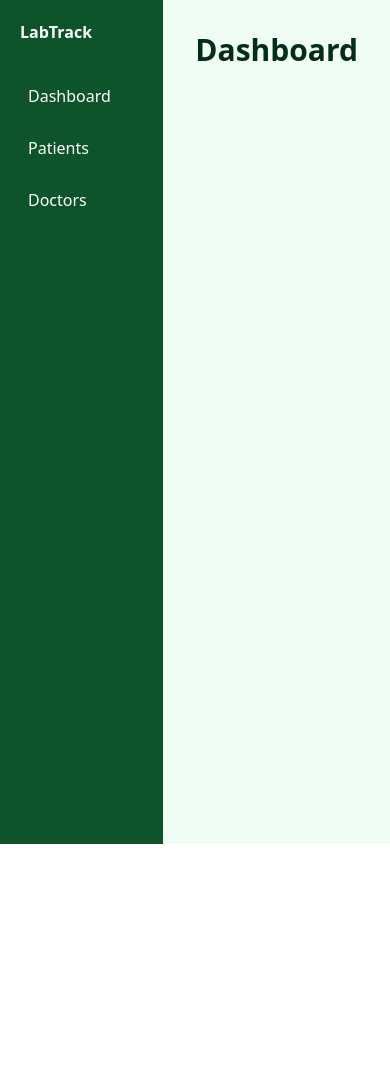
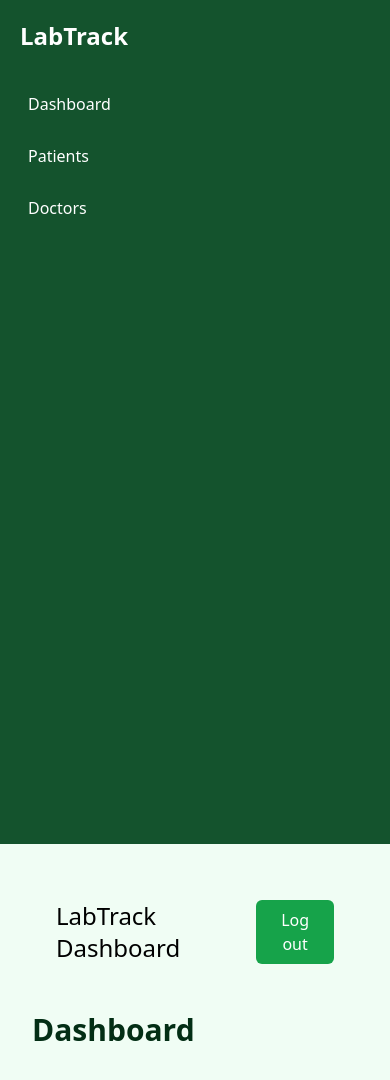
Before and after one commit to DielliSinanaj-cmd/SPLM, a React (Vite) app: page / in a window 390 px wide. Before the commit the page ends 844 px from the top, so only its background shows below. Built offline with nearby package versions, Linux system fonts and the light colour scheme.

Commit message:
implementimi Header

```diff
--- a/src/App.jsx
+++ b/src/App.jsx
@@ -1,5 +1,6 @@
 import { Routes, Route } from "react-router-dom";
-import Sidebar from "./components/Sidebar"
+import Sidebar from "./components/Sidebar";
+import Header from "./components/Header";
 
 
 function App(){
@@ -8,6 +9,12 @@ function App(){
       <div className="flex min-h-screen bg-green-50">
         <Sidebar />
         <main className="flex-1 p-8 text-left">
+                <div className="flex-1 p-6">
+                        <Header />
+                </div>
+
+
+
           <Routes>
             <Route path="/" element={<h1 className="text-3xl font-bold text-green-950">Dashboard</h1>} />
             <Route path="/patients" element={<h1 className="text-3xl font-bold text-green-950">Patients</h1>} />
--- /dev/null
+++ b/src/components/Header.jsx
@@ -0,0 +1,17 @@
+function Header(){
+ return (
+<div className="flex justify-between items-center mb-6">
+<h1 className="text-2xl font bold  text-gren-900">LabTrack Dashboard
+</h1>
+<button className="bg-green-600 hover:bg-green-700 text-white px-4 py-2 rounded">Log out
+</button>
+
+</div>
+
+
+
+
+
+ );
+}
+export default Header;
--- a/src/index.css
+++ b/src/index.css
@@ -17,3 +17,90 @@ body {
 #root {
   min-height: 100vh;
 }
+
+/* Fallback layout so the app stays usable even if Tailwind utilities fail to load. */
+#root > div {
+  display: flex;
+  min-height: 100vh;
+  background: #f0fdf4;
+}
+
+#root > div > div:first-child {
+  width: 16rem;
+  min-height: 100vh;
+  flex-shrink: 0;
+  background: #14532d;
+  color: #fff;
+  padding: 1.25rem;
+}
+
+#root > div > div:first-child h2 {
+  margin: 0 0 2rem;
+  font-size: 1.5rem;
+  line-height: 2rem;
+  font-weight: 700;
+}
+
+#root > div > div:first-child ul {
+  list-style: none;
+  margin: 0;
+  padding: 0;
+}
+
+#root > div > div:first-child li + li {
+  margin-top: 0.75rem;
+}
+
+#root > div > div:first-child a {
+  display: block;
+  padding: 0.5rem;
+  border-radius: 0.375rem;
+  color: inherit;
+  text-decoration: none;
+}
+
+#root > div > div:first-child a:hover {
+  background: #15803d;
+}
+
+#root > div > main {
+  flex: 1;
+  padding: 2rem;
+  text-align: left;
+}
+
+#root > div > main > div:first-child {
+  padding: 1.5rem;
+}
+
+#root > div > main > div:first-child > div:first-child {
+  display: flex;
+  align-items: center;
+  justify-content: space-between;
+  gap: 1rem;
+  margin-bottom: 1.5rem;
+}
+
+#root > div > main button {
+  border: 0;
+  border-radius: 0.375rem;
+  background: #16a34a;
+  color: #fff;
+  padding: 0.5rem 1rem;
+  cursor: pointer;
+}
+
+#root > div > main button:hover {
+  background: #15803d;
+}
+
+@media (max-width: 768px) {
+  #root > div {
+    flex-direction: column;
+  }
+
+  #root > div > div:first-child {
+    width: 100%;
+    min-height: auto;
+  }
+}
--- a/vite.config.js
+++ b/vite.config.js
@@ -1,13 +1,9 @@
 import { defineConfig } from 'vite'
-import react, { reactCompilerPreset } from '@vitejs/plugin-react'
-import babel from '@rolldown/plugin-babel'
-import tailwindcss from '@tailwindcss/vite'
+import react from '@vitejs/plugin-react'
 
 // https://vite.dev/config/
 export default defineConfig({
   plugins: [
-    tailwindcss(),
     react(),
-    babel({ presets: [reactCompilerPreset()] })
   ],
 })
```
